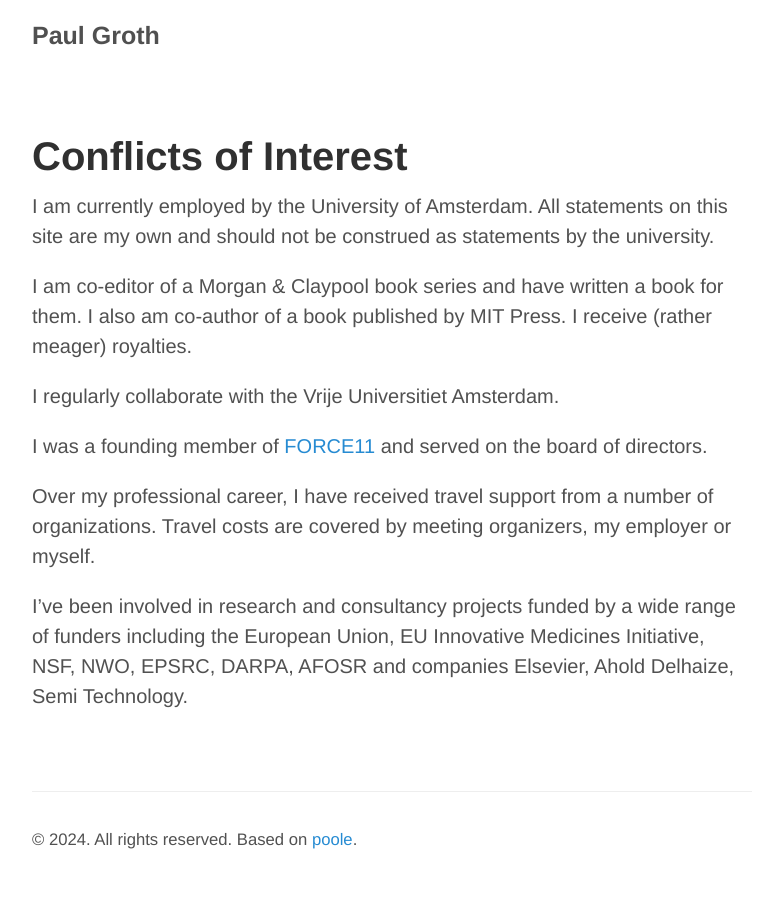
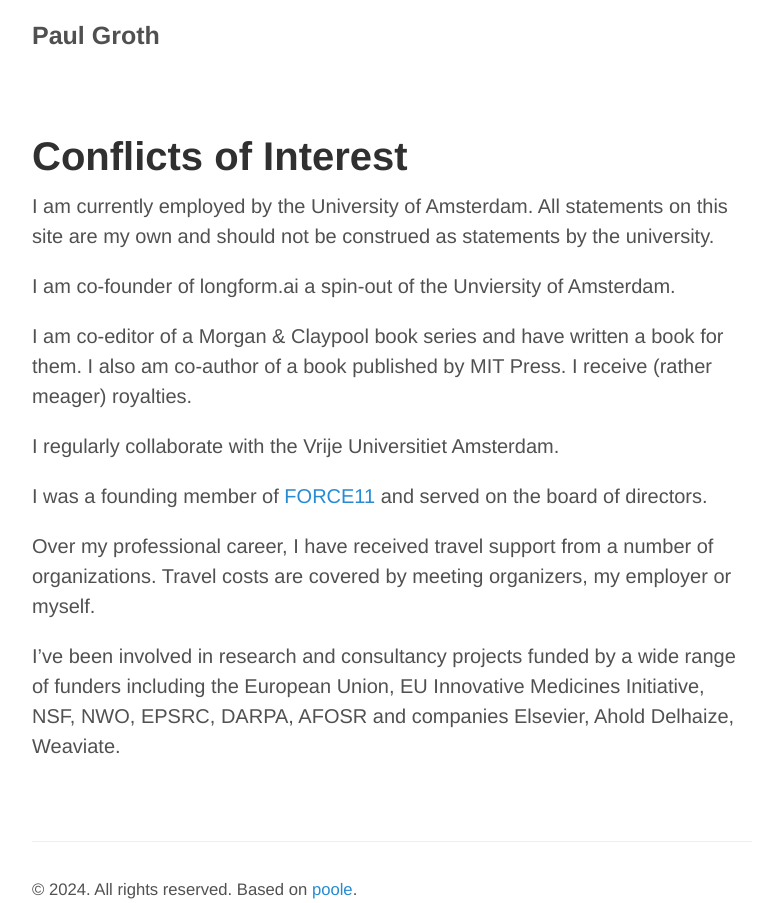
Before and after one commit to pgroth/pgroth.github.com, a Jekyll site: the page built from conflicts.md, in a window 1280 px wide. Shown: the whole page, without its empty margins (248-1014 px from the left). Built offline with Jekyll 4.4.1, drawn with Linux system fonts in a browser that asks for light colours.

Commit message:
Update conflicts.md

```diff
--- a/conflicts.md
+++ b/conflicts.md
@@ -4,6 +4,8 @@
 ---
 
 I am currently employed by the University of Amsterdam. All statements on this site are my own and should not be construed as statements by the university.
+
+I am co-founder of longform.ai a spin-out of the Unviersity of Amsterdam.
 
 I am co-editor of a Morgan & Claypool book series and have written a book for them. I also am co-author of a book published by MIT Press. I receive (rather meager) royalties.
 
@@ -13,4 +15,4 @@
 
 Over my professional career, I have received travel support from a number of organizations. Travel costs are covered by meeting organizers, my employer or myself.
 
-I've been involved in research and consultancy projects funded by a wide range of funders including the European Union, EU Innovative Medicines Initiative, NSF, NWO, EPSRC, DARPA, AFOSR and companies Elsevier, Ahold Delhaize, Semi Technology.
+I've been involved in research and consultancy projects funded by a wide range of funders including the European Union, EU Innovative Medicines Initiative, NSF, NWO, EPSRC, DARPA, AFOSR and companies Elsevier, Ahold Delhaize, Weaviate.
```
